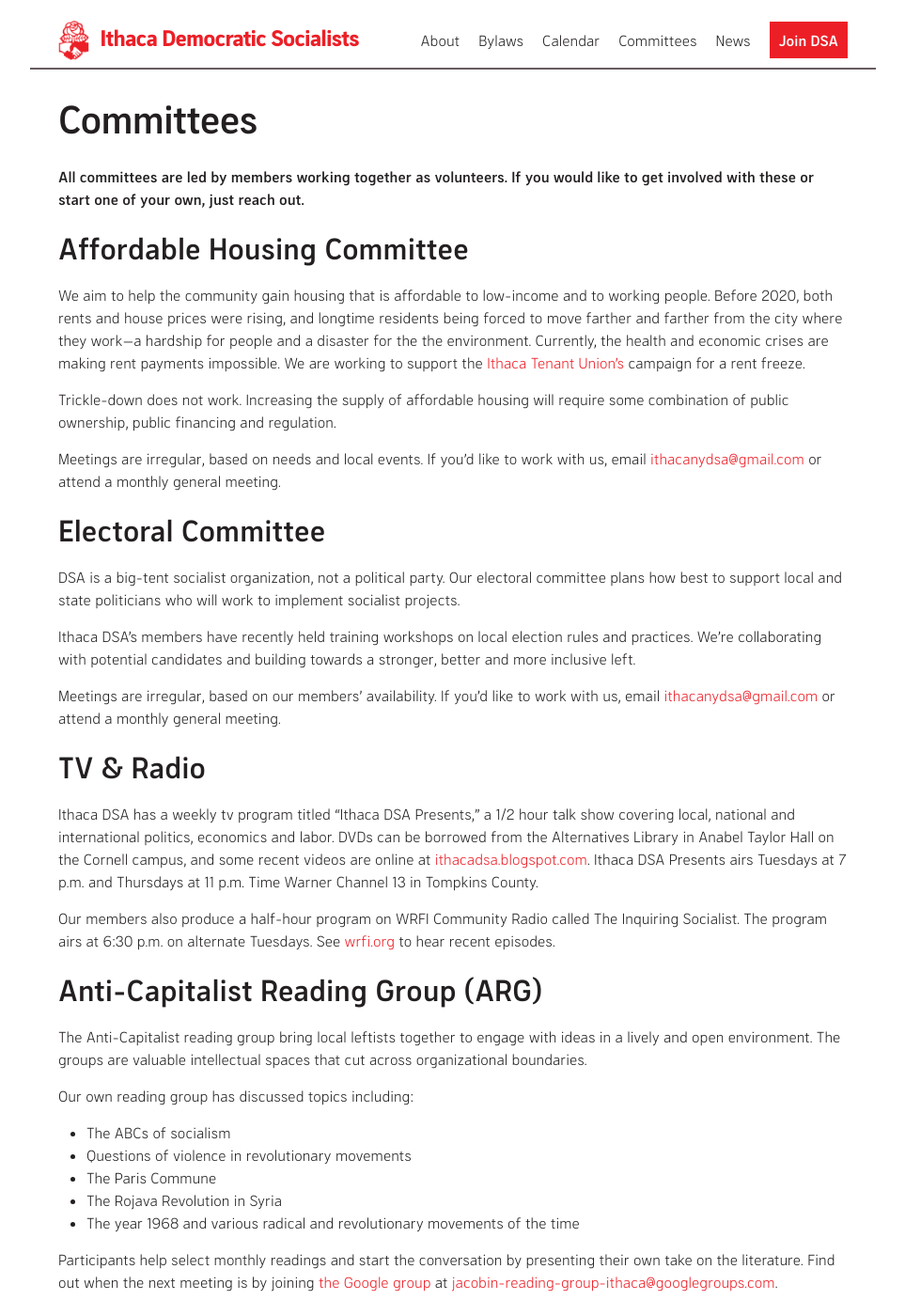
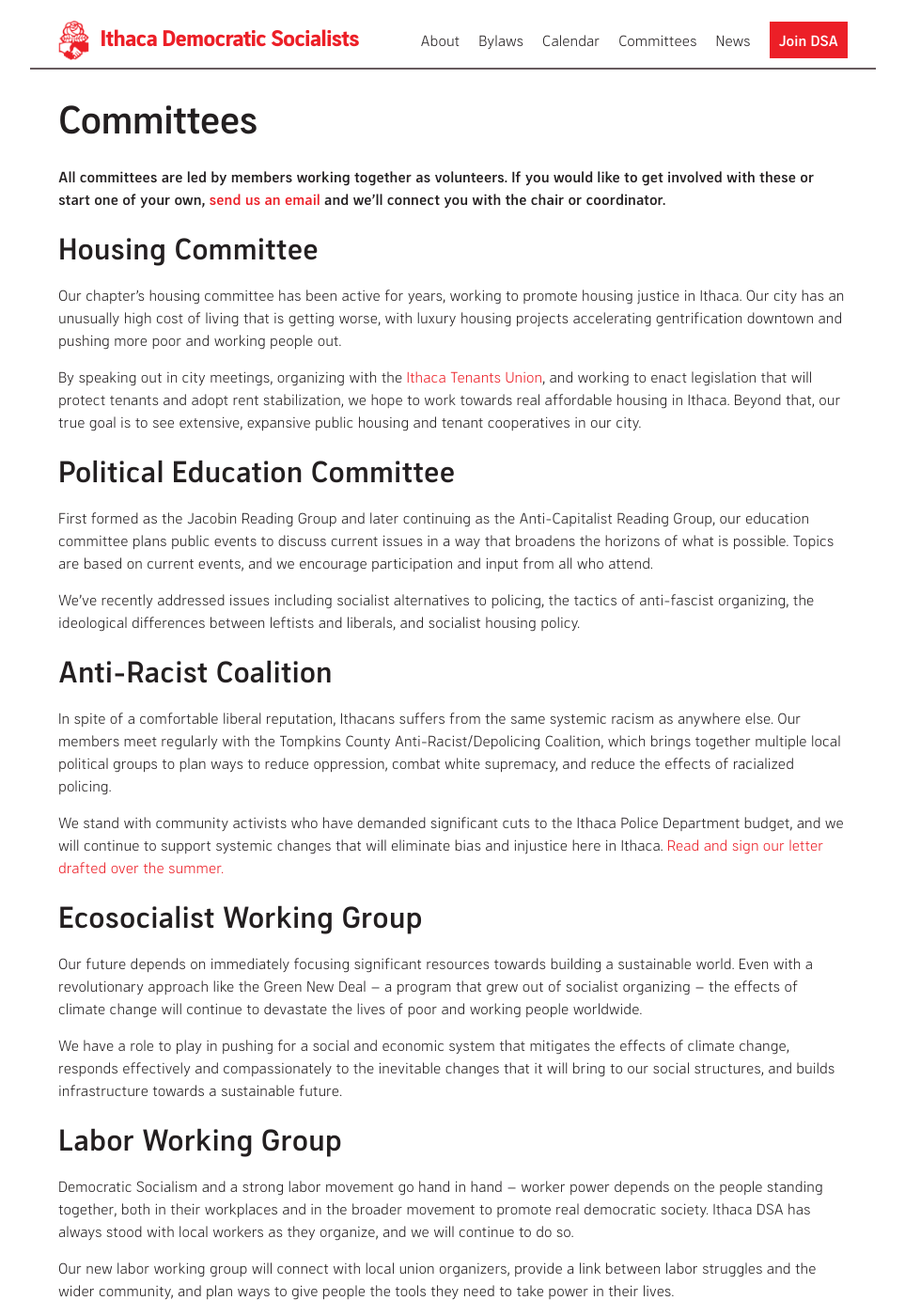
Before and after one commit to ithacadsa/ithacadsa.github.io, a Jekyll site: the page built from committees.md, in a window 1280 px wide and 1400 px high. Shown: the whole window at 94% size, without its empty margins (158-1121 px from the left). Built offline with Jekyll 4.4.1, drawn with Linux system fonts in a browser that asks for light colours; some of the changed text lies outside the part shown.

Commit message:
Update committees.md

```diff
--- a/committees.md
+++ b/committees.md
@@ -4,72 +4,50 @@
 permalink: /committees/
 ---
 
-**All committees are led by members working together as volunteers. If you would like to get involved with these or start one of your own, just reach out.**
+**All committees are led by members working together as volunteers. If you would like to get involved with these or start one of your own, [send us an email](mailto:ithacanydsa@gmail.com) and we'll connect you with the chair or coordinator.**
 
-## Affordable Housing Committee
+## Housing Committee
 
-We aim to help the community gain housing that is affordable to low-income and
-to working people. Before 2020, both rents and house prices were rising, and longtime
-residents being forced to move farther and farther from the city where they
-work—a hardship for people and a disaster for the the environment. Currently, the health and economic crises are making rent payments impossible. We are working to support the [Ithaca Tenant Union's](https://www.ithacatu.org) campaign for a rent freeze.
+Our chapter’s housing committee has been active for years, working to promote housing justice in Ithaca. Our city has an unusually high cost of living that is getting worse, with luxury housing projects accelerating gentrification downtown and pushing more poor and working people out.
 
-Trickle-down does not work. Increasing the supply of affordable housing will
-require some combination of public ownership, public financing and regulation.
+By speaking out in city meetings, organizing with the [Ithaca Tenants Union](https://www.ithacatu.org), and working to enact legislation that will protect tenants and adopt rent stabilization, we hope to work towards real affordable housing in Ithaca. Beyond that, our true goal is to see extensive, expansive public housing and tenant cooperatives in our city.
 
-Meetings are irregular, based on needs and local events. If you’d like to work
-with us, email [ithacanydsa@gmail.com][main-email] or attend a monthly general
-meeting.
+## Political Education Committee
 
-## Electoral Committee
+First formed as the Jacobin Reading Group and later continuing as the Anti-Capitalist Reading Group, our education committee plans public events to discuss current issues in a way that broadens the horizons of what is possible. Topics are based on current events, and we encourage participation and input from all who attend.
 
-DSA is a big-tent socialist organization, not a political party. Our
-electoral committee plans how best to support local and state politicians who
-will work to implement socialist projects.
+We’ve recently addressed issues including socialist alternatives to policing, the tactics of anti-fascist organizing, the ideological differences between leftists and liberals, and socialist housing policy.
 
-Ithaca DSA’s members have recently held training workshops on local election
-rules and practices. We’re collaborating with potential candidates and building
-towards a stronger, better and more inclusive left.
+## Anti-Racist Coalition
 
-Meetings are irregular, based on our members’ availability. If you’d like to
-work with us, email [ithacanydsa@gmail.com][main-email] or attend a monthly general meeting.
+In spite of a comfortable liberal reputation, Ithacans suffers from the same systemic racism as anywhere else. Our members meet regularly with the Tompkins County Anti-Racist/Depolicing Coalition, which brings together multiple local political groups to plan ways to reduce oppression, combat white supremacy, and reduce the effects of racialized policing.
 
-## TV & Radio
+We stand with community activists who have demanded significant cuts to the Ithaca Police Department budget, and we will continue to support systemic changes that will eliminate bias and injustice here in Ithaca. [Read and sign our letter drafted over the summer.](bit.ly/2DLWLtQ)
 
-Ithaca DSA has a weekly tv program titled “Ithaca DSA Presents,” a 1/2 hour
-talk show covering local, national and international politics, economics and
-labor. DVDs can be borrowed from the Alternatives Library in Anabel Taylor Hall
-on the Cornell campus, and some recent videos are online at
-[ithacadsa.blogspot.com][old-site]. Ithaca DSA Presents airs Tuesdays at 7 p.m. and
-Thursdays at 11 p.m. Time Warner Channel 13 in Tompkins County.
+## Ecosocialist Working Group
 
-Our members also produce a half-hour program on WRFI Community Radio called The
-Inquiring Socialist. The program airs at 6:30 p.m. on alternate Tuesdays. See
-[wrfi.org](https://wrfi.org) to hear recent episodes.
+Our future depends on immediately focusing significant resources towards building a sustainable world. Even with a revolutionary approach like the Green New Deal -- a program that grew out of socialist organizing -- the effects of climate change will continue to devastate the lives of poor and working people worldwide.
 
-## Anti-Capitalist Reading Group (ARG)
+We have a role to play in pushing for a social and economic system that mitigates the effects of climate change, responds effectively and compassionately to the inevitable changes that it will bring to our social structures, and builds infrastructure towards a sustainable future.
 
-The Anti-Capitalist reading group bring local leftists together to engage with ideas in a lively
-and open environment. The groups are valuable intellectual spaces that cut
-across organizational boundaries.
+## Labor Working Group
 
-Our own reading group has discussed topics including:
+Democratic Socialism and a strong labor movement go hand in hand -- worker power depends on the people standing together, both in their workplaces and in the broader movement to promote real democratic society. Ithaca DSA has always stood with local workers as they organize, and we will continue to do so.
 
- * The ABCs of socialism
- * Questions of violence in revolutionary movements
- * The Paris Commune
- * The Rojava Revolution in Syria
- * The year 1968 and various radical and revolutionary movements of the time
+Our new labor working group will connect with local union organizers, provide a link between labor struggles and the wider community, and plan ways to give people the tools they need to take power in their lives.
 
-Participants help select monthly readings and start the conversation by
-presenting their own take on the literature. Find out when the next meeting is
-by joining [the Google group][reading-group] at [jacobin-reading-group-ithaca@googlegroups.com][reading-email].
+## Electoral Working Group
 
-## Abolition Committee
+Our problematic political system favors the wealthy and stonewalls real reforms by limiting democracy and the opportunity for regular people to participate. This makes it all the more important for us to find ways to elect working people to local office, people who will represent their communities and listen to the concerns of those who are left out of the system every day.
 
-Our mission is to dismantle oppressive state institutions and replace them with
-community based alternatives and de-commodified universal public goods.
+Because DSA is not a political party, we are open to working to support anyone who wants to run for office in order to make our society better, through real structural changes and an emphasis on participatory democracy.
 
-**Note: This committee is currently on hiatus. However, our members are working to reorganize the group [Decarcerate Tompkins County](https://decarceratetompkinscounty.weebly.com).**
+## Communications Team
+
+The communications team supports the effective operations of the chapter by managing our social media pages, email listservs, cable TV series, radio, and website as well as various other needs -- graphic design, photography, t-shirt and button making, and more.
+
+This work takes place mostly behind the scenes, but will help to craft our public presence and messaging. If you can provide time and expertise, get in touch!
+
 
 ## Other Opportunities
 
@@ -78,7 +56,5 @@
 media platforms, and more. If you have a passion or talent to contribute, we’ll
 support it.
 
-[reading-email]: mailto:jacobin-reading-group-ithaca@googlegroups.com
-[reading-group]: https://groups.google.com/forum/#!forum/jacobin-reading-group-ithaca/join
 [main-email]: mailto:ithacanydsa@gmail.com
 [old-site]: https://ithacadsa.blogspot.com
```
